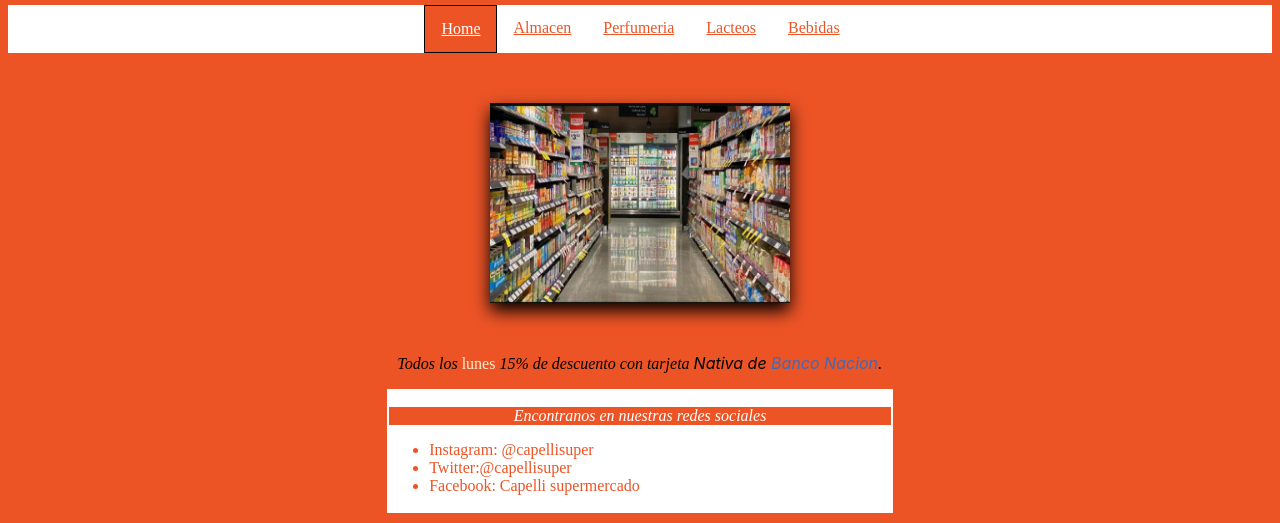
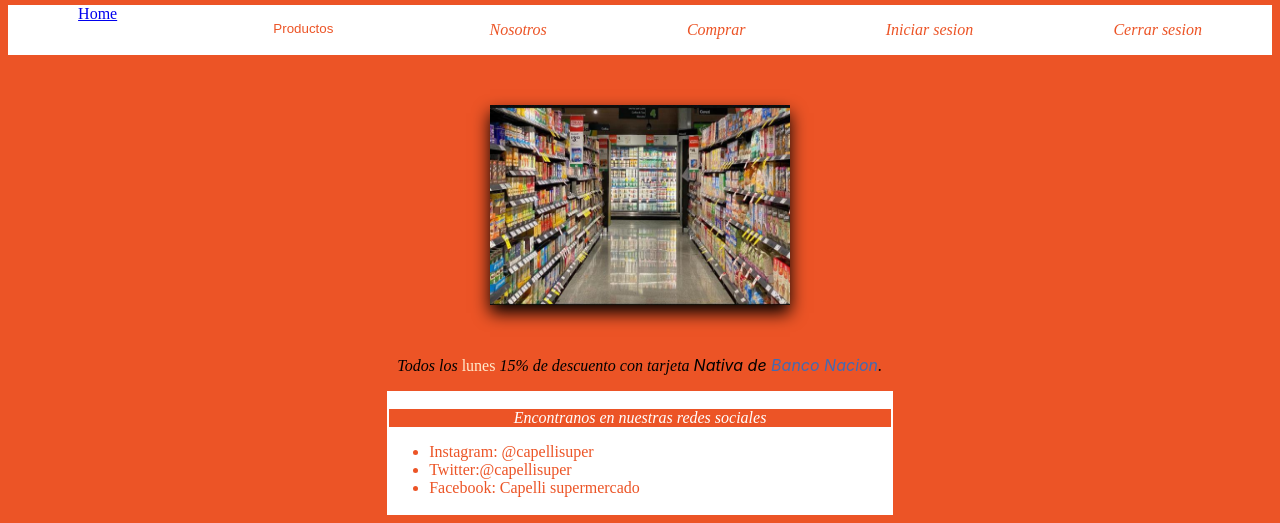
Before and after one commit to CarlaCapelli/capelliSuper4, a website built with Parcel: page index.html in a window 1280 px wide. Shown: the part 463-986 px from the top of the page. Built offline with nearby package versions, Linux system fonts and the light colour scheme; a web font is replaced by a local one.

Commit message:
Dropdown

```diff
--- a/css/styles.css
+++ b/css/styles.css
@@ -36,10 +36,15 @@ p {
   display: block;
   margin: autopx;
 }
-
+. content {
+  display: flex;
+  flex-direction: column;
+}
 .bar {
   display: flex;
-  justify-content: center;
+  flex-direction: row;
+
+  justify-content: space-around;
   margin: 0;
   background-color: white;
   color: rgb(236, 84, 38);
@@ -47,21 +52,6 @@ p {
   overflow: hidden;
 }
 
-a {
-  display: block;
-  color: rgb(236, 84, 38);
-  text-align: center;
-  padding: 14px 16px;
-}
-a:hover:not(.active) {
-  background-color: black;
-}
-.active {
-  border: 1px solid black;
-
-  color: white;
-  background-color: rgb(236, 84, 38);
-}
 .footer {
   background-color: white;
   text-align: left;
@@ -97,3 +87,33 @@ a:hover:not(.active) {
 .descuento {
   text-align: center;
 }
+.dropbtn {
+  background-color: white;
+  color: rgb(236, 84, 38);
+  padding: 16px;
+  border: none;
+  cursor: pointer;
+}
+.dropdown {
+  position: center;
+  display: inline-block;
+}
+.dropdown-content {
+  display: none;
+  position: absolute;
+  background-color: #f9f9f9;
+  min-width: 160px;
+  box-shadow: 0px 8px 16px 0px rgba(0, 0, 0, 0.2);
+  z-index: 1;
+}
+.dropdown-content a:hover {
+  background-color: black;
+}
+
+.dropdown:hover .dropdown-content {
+  display: block;
+}
+.dropdown:hover .dropbtn {
+  background-color: black;
+  color: rgb(236, 84, 38);
+}
--- a/index.html
+++ b/index.html
@@ -27,18 +27,30 @@
 
       <h2>Todo lo que necesitas!</h2>
     </div>
+    <div class="content">
     <div class="bar">
       <a class="active" href="index.html">Home</a>
-      <a href="almacen.html">Almacen</a>
-      <a href="perfumeria.html">Perfumeria</a>
+      <div class="dropdown">
+        <button class="dropbtn">Productos</button>
+        <div class="dropdown-content">
+          <a href="almacen.html">Almacen</a>
+          <a href="perfumeria.html">Perfumeria</a>
 
-      <a href="lacteos.html">Lacteos</a>
-      <a href="bebidas.html">Bebidas</a>
+          <a href="lacteos.html">Lacteos</a>
+          <a href="bebidas.html">Bebidas</a>
+        </div>
+
+      </div>
+      <p>Nosotros</p>
+      <p>Comprar</p>
+      <p>Iniciar sesion</p>
+      <p>Cerrar sesion</p>
     </div>
 
     <img src="super.jpg" alt="super" class="super" />
 
     <p class="descuento">Todos los <span class="lunes">lunes </span> 15% de descuento con tarjeta <span class="negrita">Nativa de <span class="negritaCeleste">Banco Nacion</span>.</p>
+  </div>
     <div class="footer">
       <p class="foot">Encontranos en nuestras redes sociales</p>
       <ul>
```
